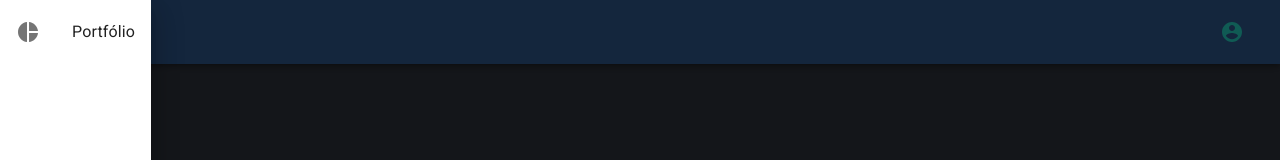
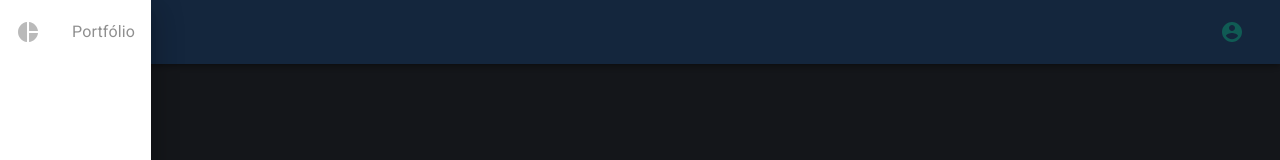
Before and after one commit to Teste-TamaT/wave-front, a React (Create React App) app: page /#/ in a window 1280 px wide. Both pictures are taken after a click on the button 48 px from the left and 32 px from the top of the page. Shown: the top 160 px of the page. Built offline with nearby package versions, Linux system fonts and the light colour scheme.

Commit message:
Desabilitando o botao portfolio.

```diff
--- a/src/components/NavBar.tsx
+++ b/src/components/NavBar.tsx
@@ -33,7 +33,7 @@ export default function NavBar() {
 
   const list = () => (
     <List>
-      <ListItem button key='Portfolio'>
+      <ListItem button key='Portfolio' disabled>
         <ListItemIcon>
           <PieChartIcon />
         </ListItemIcon>
@@ -60,7 +60,7 @@ export default function NavBar() {
         >
           {list()}
         </Drawer>
-        <IconButton className={classes.profileButton} disabled>
+        <IconButton className={classes.profileButton}>
           <AccountCircleIcon color="secondary" />
         </IconButton>
       </Toolbar>
```
